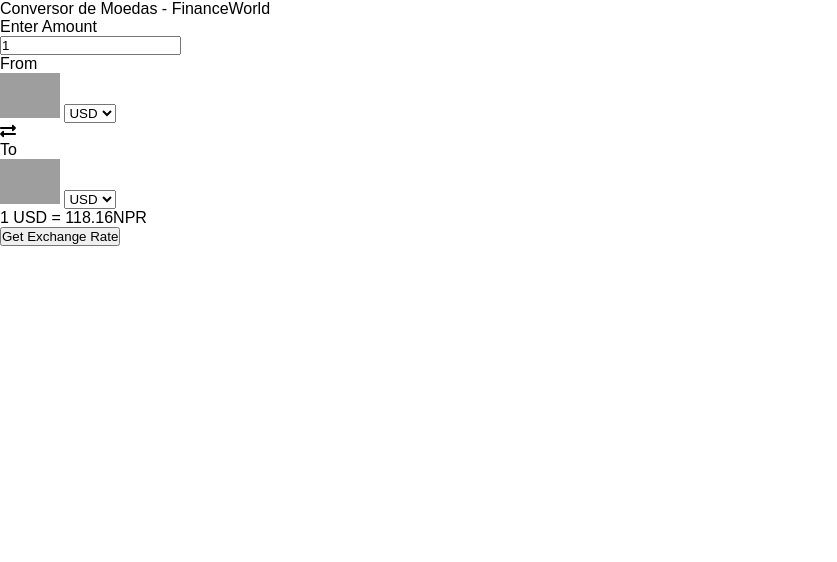
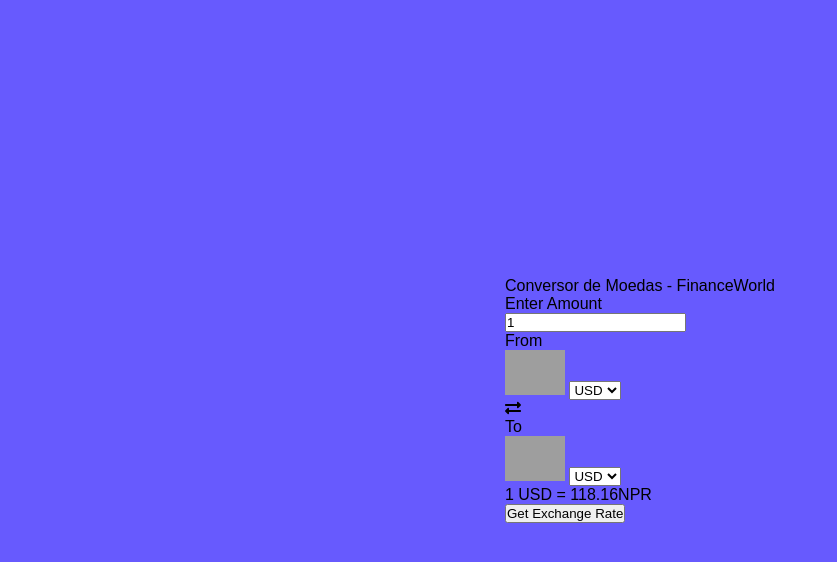
Before and after one commit to davidfffelix/FinanceWorld, a plain HTML site: page index.html in a window 1280 px wide. Shown: the whole page, without its empty margins (0-837 px from the left). Drawn offline with Linux system fonts and the light colour scheme; grey boxes are pictures that could not be loaded.

Commit message:
Style Body

```diff
--- a/style/style.css
+++ b/style/style.css
@@ -12,3 +12,12 @@
 .flag {
     width: 60px;
 }
+
+
+body {
+    display: flex;
+    justify-content: center;
+    align-items: center;
+    min-height: 100vh;
+    background: #675AFE;
+}
```
